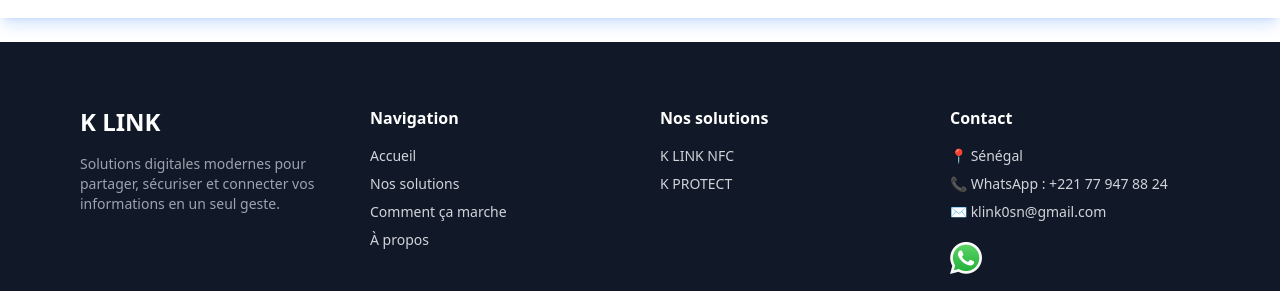
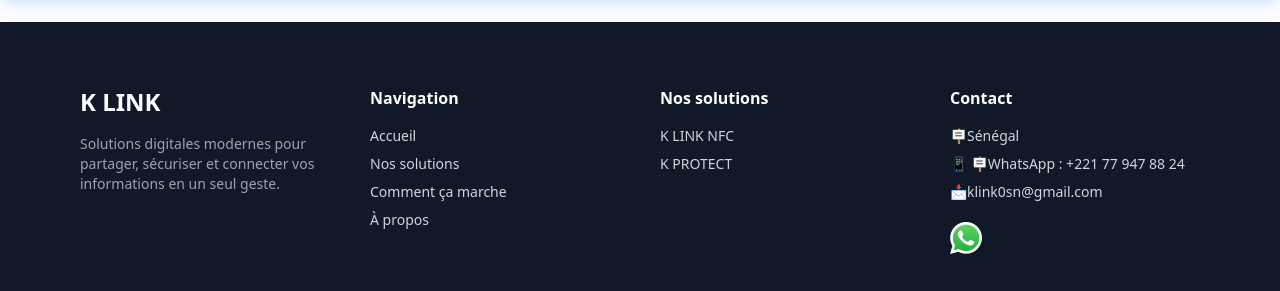
Before and after one commit to serigneka10/klink, a website: page src/index.html in a window 1280 px wide. Shown: the part 3346-3637 px from the top of the page. Drawn offline with nearby package versions, Linux system fonts and the light colour scheme.

Commit message:
j'ai ajouter des iconnes

```diff
--- a/src/index.html
+++ b/src/index.html
@@ -194,7 +194,7 @@ tailwind.config = {
 
     <!-- Rapide -->
     <div class="bg-gray-50 border-2 py-4 px-6 rounded-2xl shadow-sm hover:shadow-md transition">
-      <div class="text-blue-600 text-3xl mb-4">⚡</div>
+      <div class="text-blue-600 text-3xl mb-4"></div>
       <h3 class="text-xl font-semibold text-gray-900 mb-2">Rapide</h3>
       <p class="text-gray-600 text-sm">
         Partagez vos informations en un seul geste grâce à la technologie NFC.
@@ -417,9 +417,9 @@ tailwind.config = {
     <!-- CONTACT -->
     <div id="contact">
       <h3 class="text-white font-semibold mb-4">Contact</h3>
-      <p class="text-sm">📍 Sénégal</p>
-      <p class="text-sm mt-2">📞 WhatsApp : +221 77 947 88 24</p>
-      <p class="text-sm mt-2">✉️ klink0sn@gmail.com</p>
+      <p class="text-sm">🪧Sénégal</p>
+      <p class="text-sm mt-2">📱 🪧WhatsApp : +221 77 947 88 24</p>
+      <p class="text-sm mt-2"> 📩klink0sn@gmail.com</p>
 
       <!-- CTA -->
     <a href="https://wa.me/221779478824?text=Bonjour%20je%20veux%20commander%20une%20carte%20k-link" target="_blank">
```
